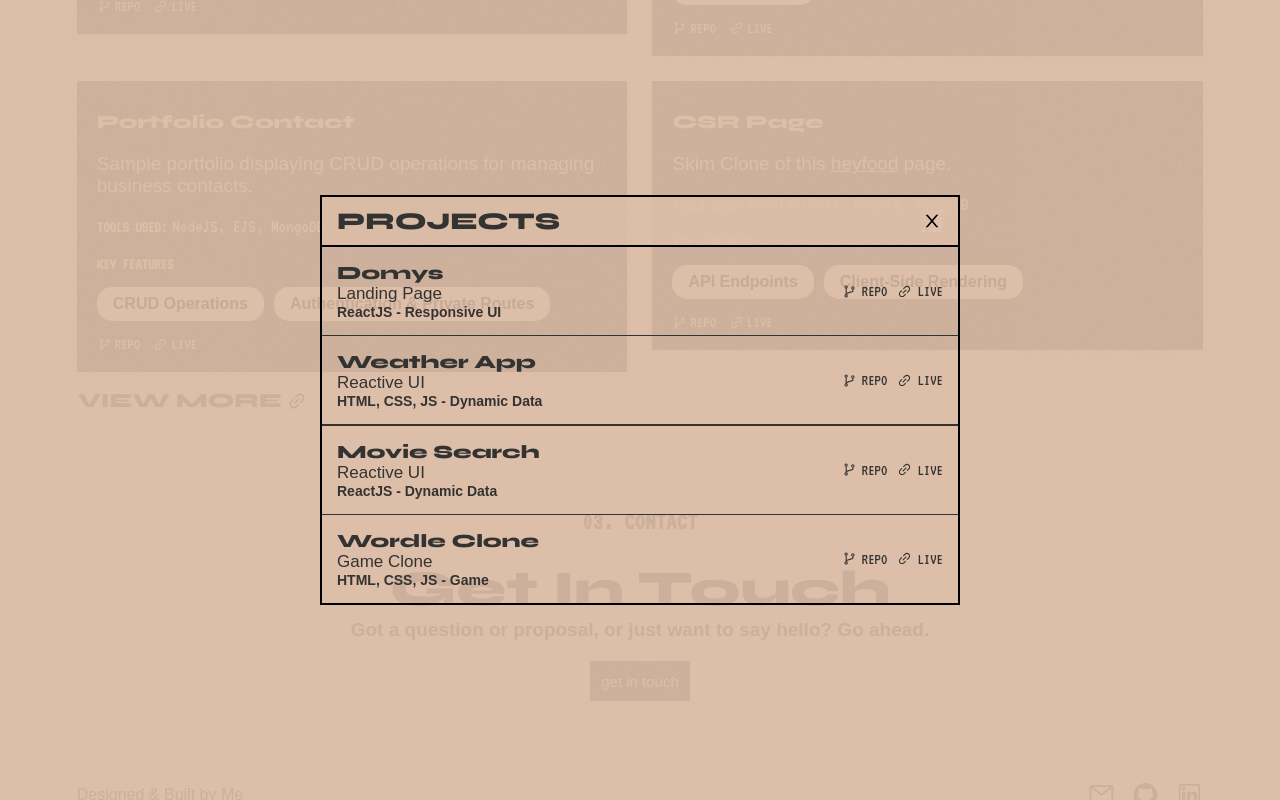
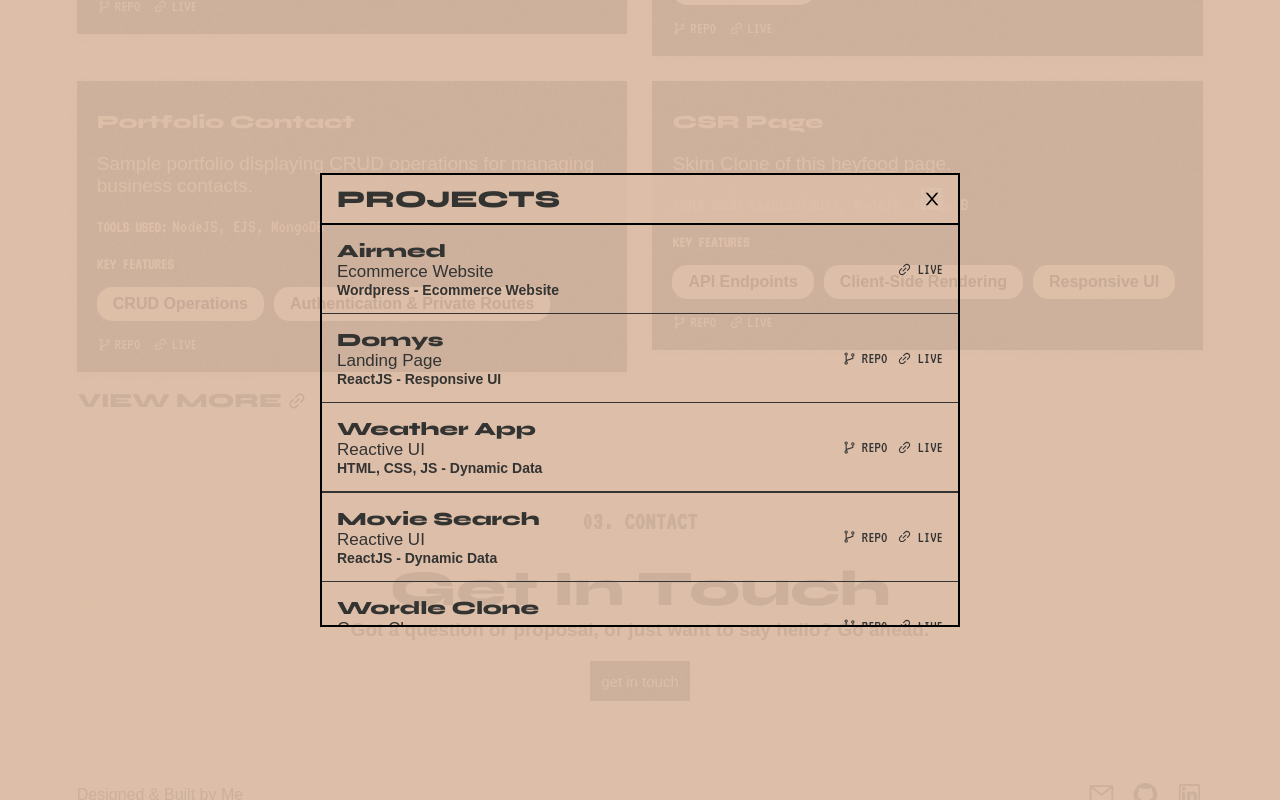
Before and after one commit to PhemiT/portfolio-v1, a Next.js app: page / in a window 1280 px wide. Both pictures are taken after a click on the button "VIEW MORE". Shown: the part 1348-2148 px from the top of the page. Built offline with nearby package versions, Linux system fonts and the light colour scheme; a web font is replaced by a local one.

Commit message:
add work

```diff
--- a/components/ModalWork.tsx
+++ b/components/ModalWork.tsx
@@ -7,7 +7,7 @@
     heading: string;
     desc: string;
     features: string;
-    repoLink: string;
+    repoLink?: string;
     liveLink: string;
 }
 
@@ -20,9 +20,12 @@
             <p>{props.features}</p>
         </div>
         <div className={styles.modalwork_links}>
+            {props.repoLink ?
             <a href={props.repoLink} target="_blank" rel="noopener noreferrer">
                 <span><Icon icon={ICONS.repo} color='#333332' size={15} />Repo</span>
             </a>
+            : ''
+            }
             <a href={props.liveLink} target="_blank" rel="noopener noreferrer">
                 <span><Icon icon={ICONS.live} color='#333332' size={15} />Live</span>
             </a>
--- a/components/MoreWork.tsx
+++ b/components/MoreWork.tsx
@@ -19,6 +19,13 @@
         isOpen={isModalOpen}
         onClose={() => setIsModalOpen(false)}
         >
+          <ModalWork
+          heading='Airmed'
+          desc='Ecommerce Website'
+          features='Wordpress - Ecommerce Website'
+          liveLink='https://airmedng.com/'
+          />
+          <Divider />
           <ModalWork
           heading='domys'
           desc='landing page'
--- a/modules/Work.tsx
+++ b/modules/Work.tsx
@@ -54,7 +54,7 @@
                     repoLink='https://github.com/PhemiT/test-client'
                     liveLink='https://test-client-alpha.vercel.app/'
                     tools='ReactJS(MUI), NodeJS, MongoDB'
-                    features={['API Endpoints', 'Client-Side Rendering']}
+                    features={['API Endpoints', 'Client-Side Rendering', 'Responsive UI']}
                      />
                 </div>
                     {/* <div className="works-cta">
```
